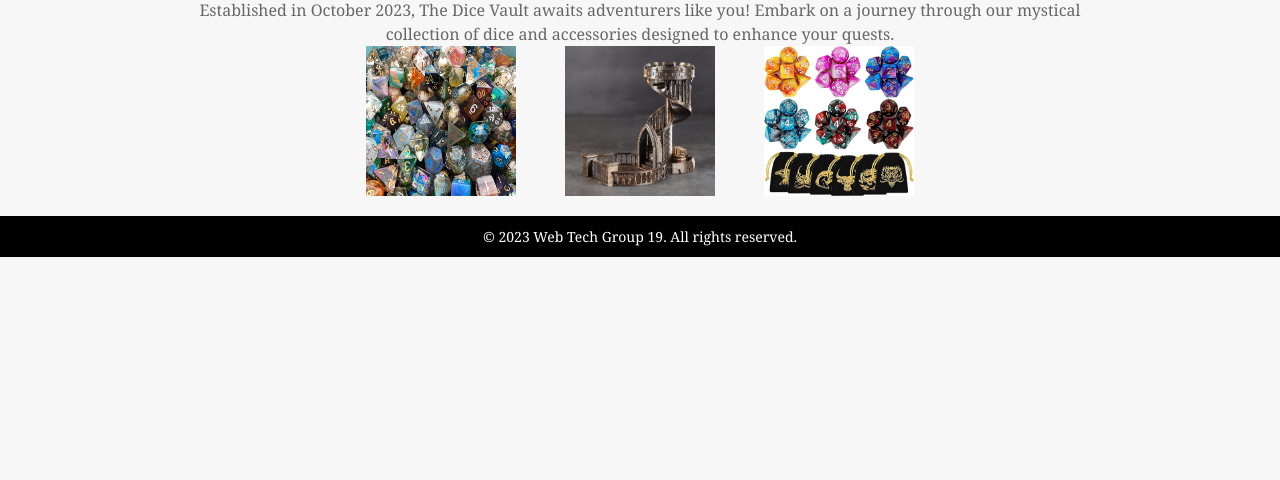
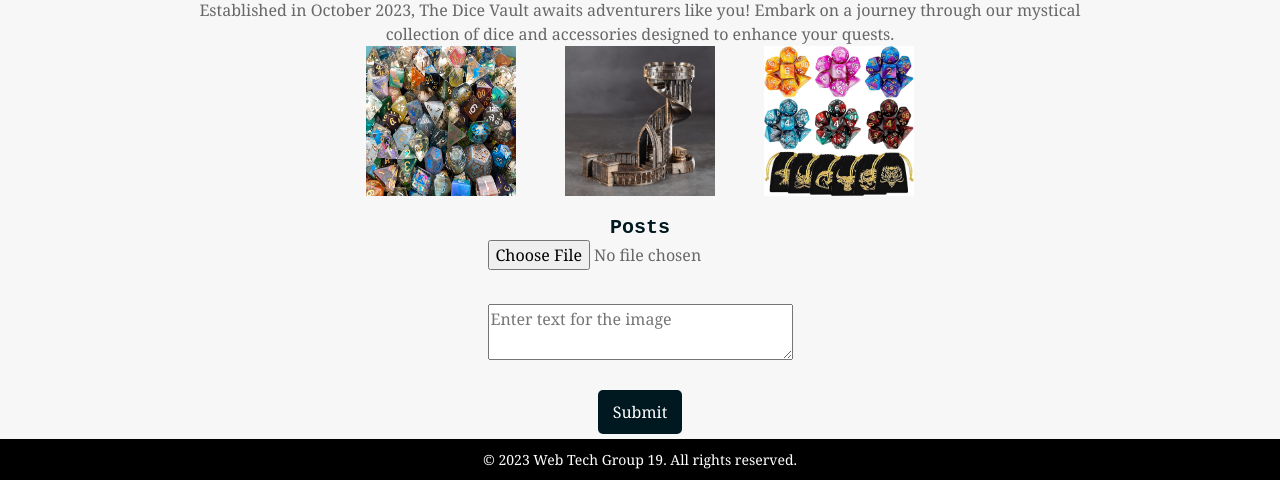
Before and after one commit to blakage/JavaScript-store-front, a Node server app: page / in a window 1280 px wide. Shown: the part 531-1011 px from the top of the page. Before the commit the page ends 788 px from the top, so only its background shows below. Run offline with Node 20, Linux system fonts and the light colour scheme; some libraries are stand-ins or nearby versions.

Commit message:
blog type thing

```diff
--- /dev/null
+++ b/partials/upload.ejs
@@ -0,0 +1,89 @@
+<h2 style="text-align: center;">Posts</h2>
+
+<div style="display: flex; justify-content: center;">
+  <form id="postsInput" style="text-align: center;">
+    <input type="file" id="fileInput" style="margin-bottom: 10px; display: block;"><br>
+    <textarea id="placeholderInput" placeholder="Enter text for the image" style="width: 100%; min-height: 56px;"></textarea><br><br>
+    <button type="submit" style="margin-bottom: 5px;">Submit</button>
+  </form>
+</div>
+
+<div id="postsDisplay" style="display: flex; justify-content: center; align-items: center; flex-direction: column;">
+  <!-- Posts will be dynamically added here -->
+</div>
+
+<script>
+	const form = document.getElementById("postsInput");
+	const fileInput = document.getElementById("fileInput");
+	const imagePreviews = document.getElementById("postsDisplay");
+
+	form.addEventListener("submit", function(event) {
+	event.preventDefault();
+
+	const selectedFile = fileInput.files[0];
+	const placeholderInput = document.getElementById("placeholderInput").value;
+
+	if (!selectedFile || !placeholderInput) {
+		alert("Please select one image and enter text for the image.");
+		return;
+	}
+
+	const reader = new FileReader();
+
+	reader.onload = function(event) {
+		const img = new Image();
+		img.onload = function() {
+		const canvas = document.createElement("canvas");
+		const postContainer = document.createElement("div");
+		const textParagraph = document.createElement("p");
+
+		let width = img.width;
+		let height = img.height;
+
+		if (width > 400) {
+			const ratio = 400 / width;
+			width *= ratio;
+			height *= ratio;
+		}
+
+		canvas.width = width;
+		canvas.height = height;
+
+		const ctx = canvas.getContext("2d");
+		ctx.drawImage(img, 0, 0, width, height);
+
+		const resizedImage = new Image();
+		resizedImage.src = canvas.toDataURL("image/png");
+
+		const imgElement = document.createElement("img");
+		imgElement.src = resizedImage.src;
+		imgElement.style.maxWidth = "100%";
+		imgElement.style.display = "lock";
+		imgElement.style.padding = "10px";
+		imgElement.style.border = "4px solid black";
+
+		textParagraph.textContent = placeholderInput;
+		textParagraph.style.textAlign = "center";
+		textParagraph.style.wordWrap = "break-word";
+		textParagraph.style.padding = "10px";
+		textParagraph.style.border = "4px solid black";
+		textParagraph.style.borderWidth = "0px 4px 4px 4px";
+
+		postContainer.classList.add("post");
+		postContainer.style.maxWidth = "400px";
+		postContainer.style.margin = "10px 0";
+		postContainer.style.background = "#CCCCCC";
+		postContainer.appendChild(imgElement);
+		postContainer.appendChild(textParagraph);
+
+		imagePreviews.appendChild(postContainer);
+
+		fileInput.value = "";
+		document.getElementById("placeholderInput").value = "";
+		};
+		img.src = event.target.result;
+	};
+
+	reader.readAsDataURL(selectedFile);
+	});
+</script>
--- a/views/index.ejs
+++ b/views/index.ejs
@@ -11,5 +11,5 @@
         <img src="Frontend/Assets/dicesets2.png" alt="Dice Sets" width="150" height="150">
 
     </div>
-
+<%- include('../partials/upload.ejs') %>
 <%- include('../partials/footer.ejs') %>
```
